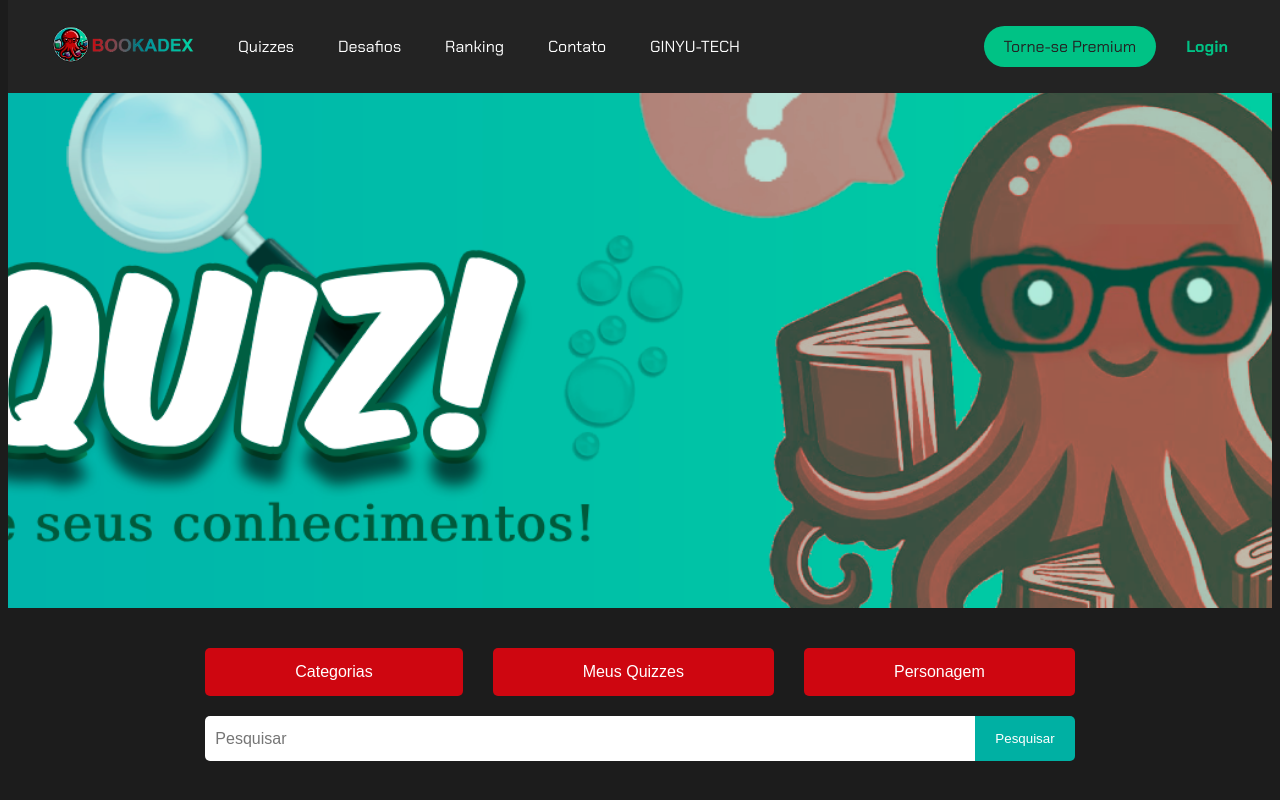
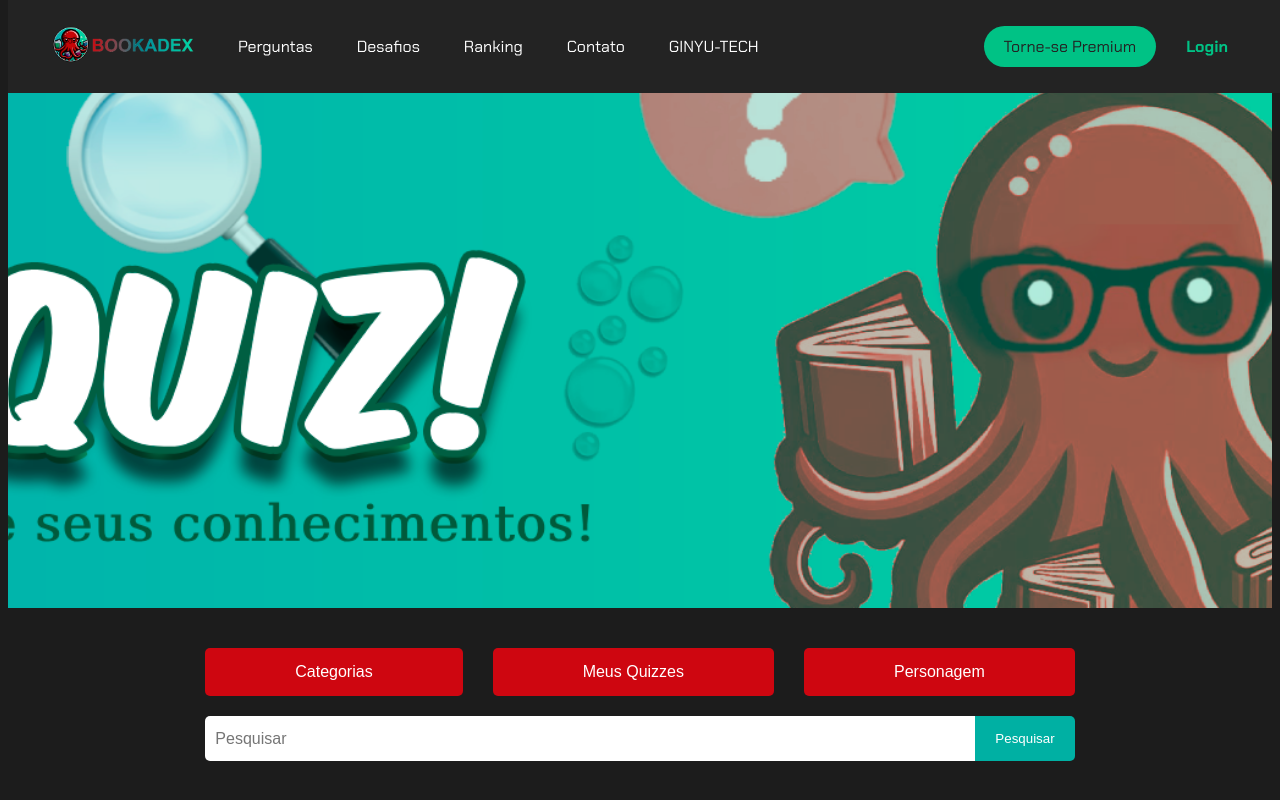
Before and after one commit to MathFilipeDev/Bookadex, a plain HTML site: page index.html in a window 1280 px wide. Shown: the top 800 px of the page. Drawn offline with Linux system fonts and the light colour scheme.

Commit message:
Update index.html

```diff
--- a/index.html
+++ b/index.html
@@ -13,7 +13,7 @@
                 <img src="img/logo.png" alt="Logo Bookadex">
             </a>
             <div class="nav-links"> <!-- Adicione esta classe -->
-                <a href="#"><p>Quizzes</p></a>
+                <a href="#"><p>Perguntas</p></a>
                 <a href="#"><p>Desafios</p></a>
                 <a href="#"><p>Ranking</p></a>
                 <a href="#"><p>Contato</p></a>
```
